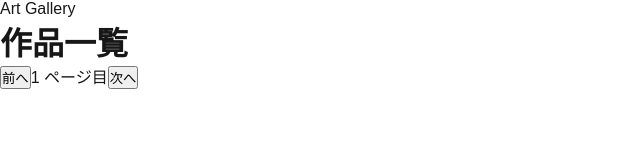
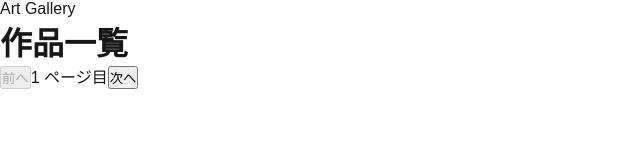
Before and after one commit to paraparacharhan/nextjs-api, a Next.js app in the folder art-gallery/: page /artworks in a window 1280 px wide. Shown: the top 160 px of the page, without its empty margins (0-640 px from the left). Built offline with nearby package versions, Linux system fonts and the light colour scheme.

Commit message:
Add disable button

```diff
--- a/art-gallery/src/app/artworks/page.tsx
+++ b/art-gallery/src/app/artworks/page.tsx
@@ -6,7 +6,9 @@ export default function ArtworksPage() {
         <main>
             <h1>作品一覧</h1>
             <div>
-                <button type="button" onClick={() => setPage(page - 1)}>前へ</button>
+                <button type="button" onClick={() => setPage(page - 1)} disabled={
+                    page === 1
+                }>前へ</button>
                 <span>{page} ページ目</span>
                 <button type="button" onClick={() => setPage(page + 1)}>次へ</button>
             </div>
```
